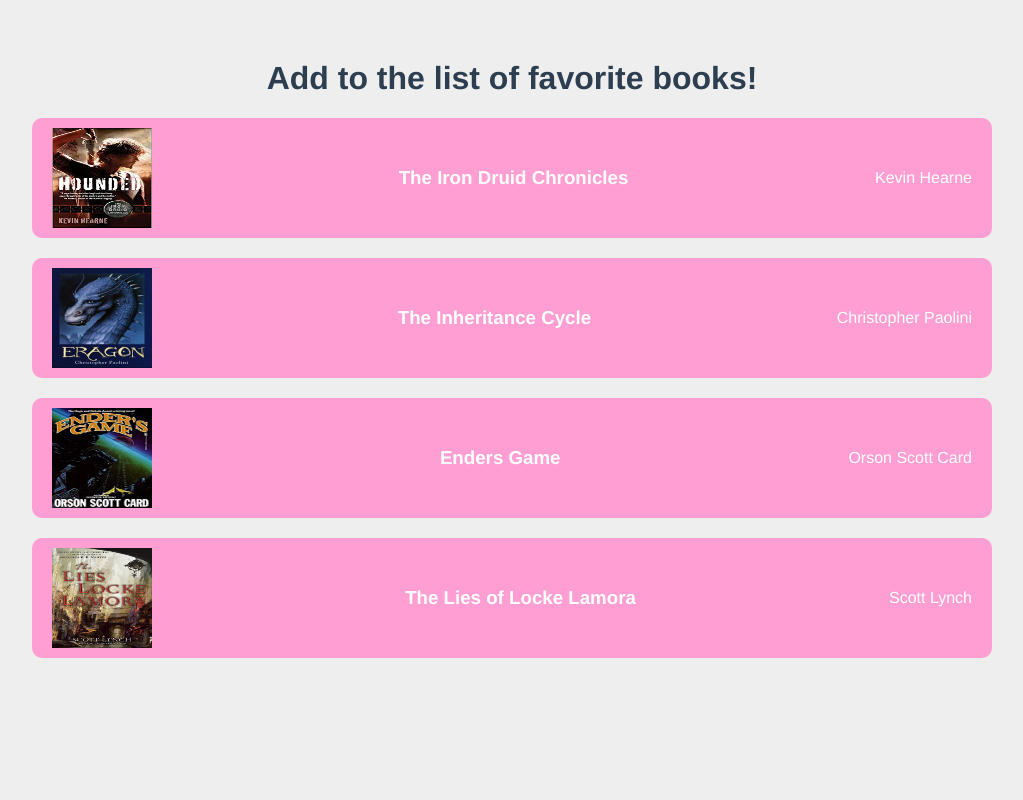
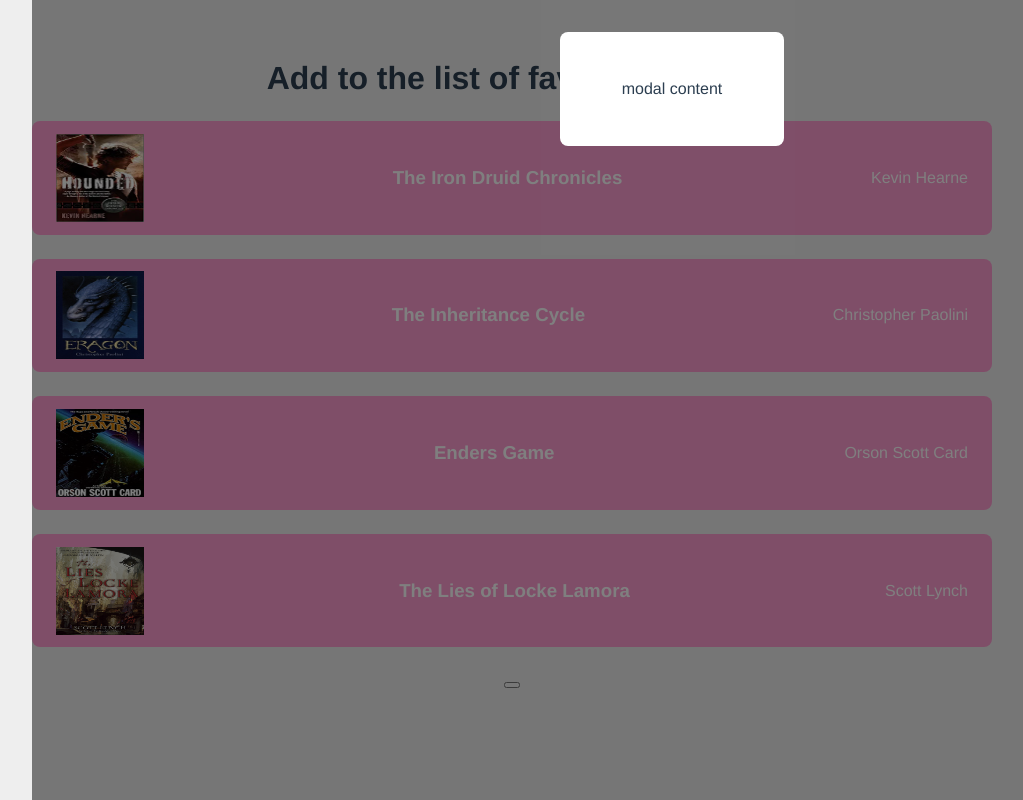
Before and after one commit to MollySoufrine/favoriteBooks, a Vue app in the folder book-project/: page / in a window 1280 px wide. Shown: the whole page, without its empty margins (128-1151 px from the left). Built offline with nearby package versions, Linux system fonts and the light colour scheme.

Commit message:
create modal component and its styles

```diff
--- a/book-project/src/App.vue
+++ b/book-project/src/App.vue
@@ -1,7 +1,9 @@
 <template>
 <h1>Add to the list of favorite books!</h1>
 
+
     <Books />
+    <Modal/>
 
 
 
@@ -9,13 +11,16 @@
 
 <script>
 import Books from './components/Books'
+import Modal from "./components/Modal"
 
 export default {
   name: 'App',
   components: {
-
+    //registering that we want to use our components inside App.vue
+    Modal,
     Books
   },
+
 
 }
 </script>
--- a/book-project/src/assets/global.css
+++ b/book-project/src/assets/global.css
@@ -10,9 +10,9 @@ h3, ul{
   li{
     list-style-type: none;
     background: #fff;
-    margin: 20px auto;
-    padding: 10px 20px;
-    border-radius: 10px;
+    margin: 1.5rem auto;
+    padding: .8rem 1.5rem;
+    border-radius: .5rem;
     display: flex;
     align-items: center;
     justify-content: space-between;
@@ -22,7 +22,7 @@ h3, ul{
     color: white;
   }
   img{
-  width:100px;
-  height:100px;
+  width:5.5rem;
+  height:5.5rem;
 
   }
--- a/book-project/src/components/Books.vue
+++ b/book-project/src/components/Books.vue
@@ -7,7 +7,7 @@
       <p> {{book.author}}</p>
         </li>
     </ul>
-
+<button @click="handleClick"></button>
 </div>
 </template>
 
@@ -55,7 +55,8 @@ export default {
     toggleIsFav(book) {
       book.isFav = !book.isFav;
     },
-  }
+  },
+
 
 }
 </script>
--- a/book-project/src/components/Modal.vue
+++ b/book-project/src/components/Modal.vue
@@ -1,3 +1,25 @@
 <template>
+    <div class="backdrop">
+        <div class="modal">
+            <p>modal content</p>
+         </div>
+    </div>
 
 </template>
+
+<style>
+.modal{
+width:10rem;
+padding:2rem;
+margin:2rem auto;
+background: white;
+border-radius: .5rem;
+}
+.backdrop{
+    top:0;
+    position:fixed;
+    width:100%;
+    height:100%;
+    background: rgba(0,0,0,0.5);
+}
+</style>
```
